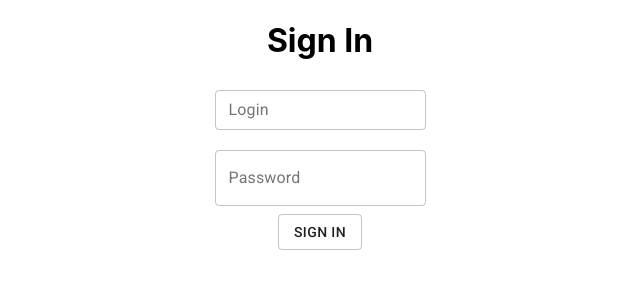
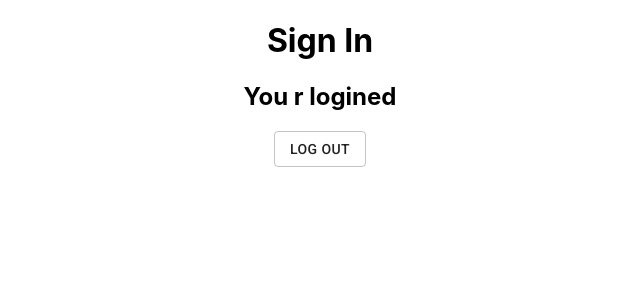
Before and after one commit to VladimirRiz/log-in-form, a React (Create React App) app: page /auth in a window 1280 px wide. Shown: the top 300 px of the page, without its empty margins (320-960 px from the left). Built offline with nearby package versions, Linux system fonts and the light colour scheme.

Commit message:
redirect when u r loggined

```diff
--- a/package.json
+++ b/package.json
@@ -7,6 +7,7 @@
     "@material-ui/icons": "^4.2.1",
     "react": "^16.8.6",
     "react-dom": "^16.8.6",
+    "react-router-dom": "^5.0.1",
     "react-scripts": "3.0.1"
   },
   "scripts": {
--- a/src/App.js
+++ b/src/App.js
@@ -2,17 +2,47 @@ import React, { Component } from 'react';
 import './App.css';
 import Header from '../src/components/Header'
 import FormView from './components/FormView'
+import { BrowserRouter as Router, Route, Redirect } from "react-router-dom";
+import Loggined from './components/Auth'
 
 class App extends Component {
   render() {
     return (
-      <div className="App">
-        <Header />
-        <FormView />
-      </div>
+      <Router>
+        <div className="App">
+          <Header />
+          <Route path='/' exact component={FormView}></Route>
+          <Route path="/auth" component={Loggined} />
+        </div>
+      </Router>
     );
   }
 }
 
 
+
+// function Home() {
+//   return (
+//     <div>
+//       <h2>Home</h2>
+//     </div>
+//   )
+// }
+
+// function About() {
+//   return (
+//     <div>
+//       <h2>About</h2>
+//     </div>
+//   )
+// }
+
+// function Topics() {
+//   return (
+//     <div>
+//       <h2>Topics</h2>
+//     </div>
+//   )
+// }
+
 export default App;
--- /dev/null
+++ b/src/components/Auth.js
@@ -0,0 +1,21 @@
+import React, { Component } from 'react';
+import Button from '@material-ui/core/Button';
+import { Link } from 'react-router-dom';
+
+
+class Loggined extends Component {
+  render() {
+    return (
+      <div>
+        <h2>You r logined</h2>
+        <Link to='/'>
+          <Button variant="outlined">
+            Log Out
+        </Button>
+        </Link>
+      </div>
+    );
+  }
+}
+
+export default Loggined;
--- a/src/components/FormView.js
+++ b/src/components/FormView.js
@@ -3,6 +3,12 @@ import Form from './Form'
 import Preview from './Preview';
 import { amber, green } from '@material-ui/core/colors';
 import { makeStyles } from '@material-ui/core/styles';
+import UserInfo from '../data/UserInfo';
+import { Route, Redirect } from "react-router-dom";
+import Loggined from '../components/Auth'
+
+
+// console.log(UserInfo.login)
 
 class FormView extends Component {
 
@@ -11,6 +17,7 @@ class FormView extends Component {
     password: '',
     open: false,
     message: '',
+    redirectToReferrer: '',
   }
 
   onLoginChange = e => {
@@ -26,22 +33,28 @@ class FormView extends Component {
   }
 
   handleClick = () => {
-    this.setState({
-      open: true
-    });
+    if (this.state.redirectToReferrer === true) {
+      this.props.history.push('/auth')
+    }
   }
 
+
   validateFields = () => {
-    if (this.state.login === 'Ariel' && this.state.password === 'Learning React') {
+    if (this.state.login === UserInfo.login && this.state.password === UserInfo.password) {
       this.setState({
-        message: 'Success'
+        message: 'Success',
+        redirectToReferrer: true,
+      }, () => {
+        console.log(this.state.redirectToReferrer)
       })
     } else {
       this.setState({
-        message: 'Wrong'
+        message: 'Wrong',
+        redirectToReferrer: false,
       })
     }
     console.log(this.state.message)
+    console.log(this.state.redirectToReferrer)
   };
 
   handleClose = (event, reason) => {
@@ -113,11 +126,12 @@ class FormView extends Component {
           handleClose={this.handleClose}
           message={this.state.message}
         />
-        <Preview
+
+        {/* <Preview
           login={this.state.login}
           password={this.state.password}
           message={this.state.message}
-        />
+        /> */}
       </div>
     );
   }
--- /dev/null
+++ b/src/data/UserInfo.json
@@ -0,0 +1,4 @@
+{
+  "login": "Vova",
+  "password": "123"
+}
```
Also changed, not shown: src/components/SnackBar.js (+5 -15 lines), 1 other file (tests, documents, lock files or other folders).
